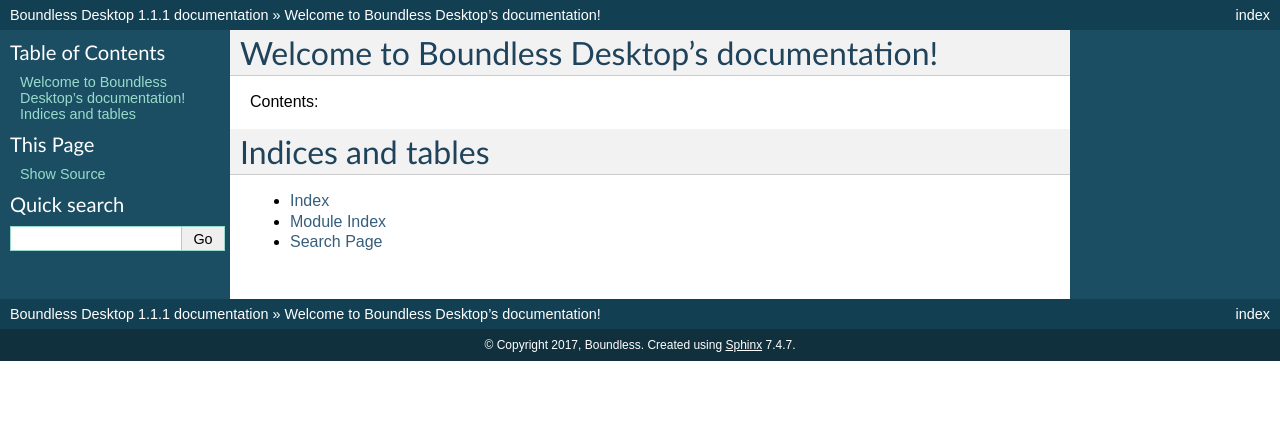
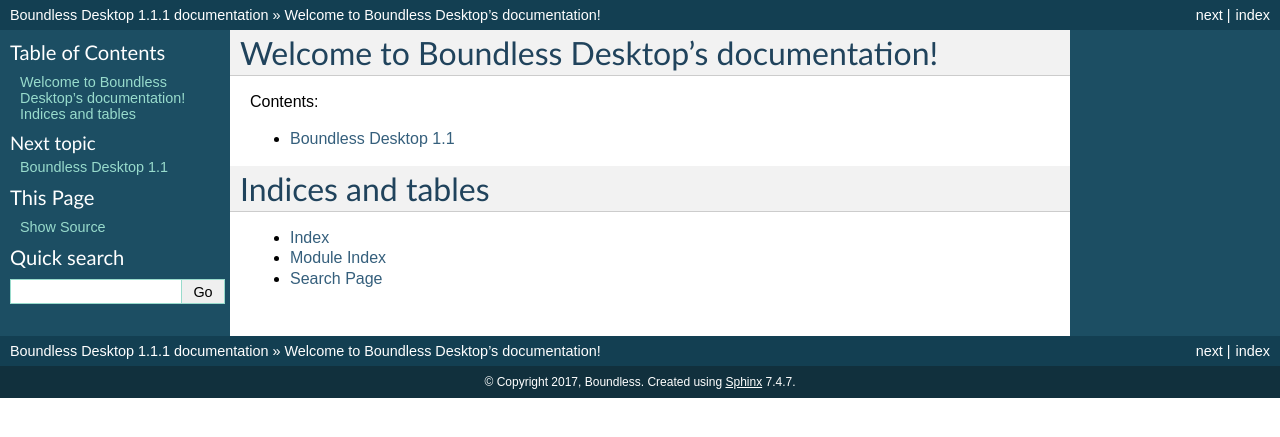
Before and after one commit to planetfederal/desktop-documentation, a Sphinx documentation site: the page built from installers/source/index.rst, in a window 1280 px wide. Shown: the top 437 px of the page. Built offline with Sphinx 7.4.7, drawn with Linux system fonts in a browser that asks for light colours.

```diff
--- a/installers/source/index.rst
+++ b/installers/source/index.rst
@@ -9,7 +9,9 @@ Welcome to Boundless Desktop's documentation!
 Contents:
 
 .. toctree::
-   :maxdepth: 2
+   :maxdepth: 1
+
+   README
 
 
 
```
